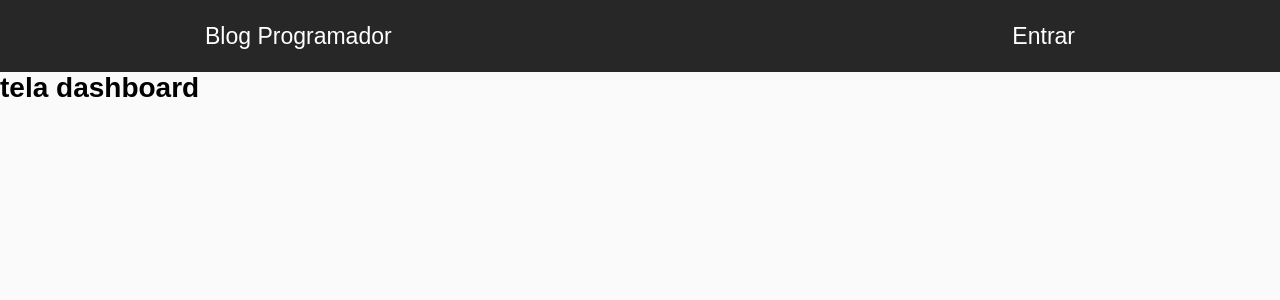
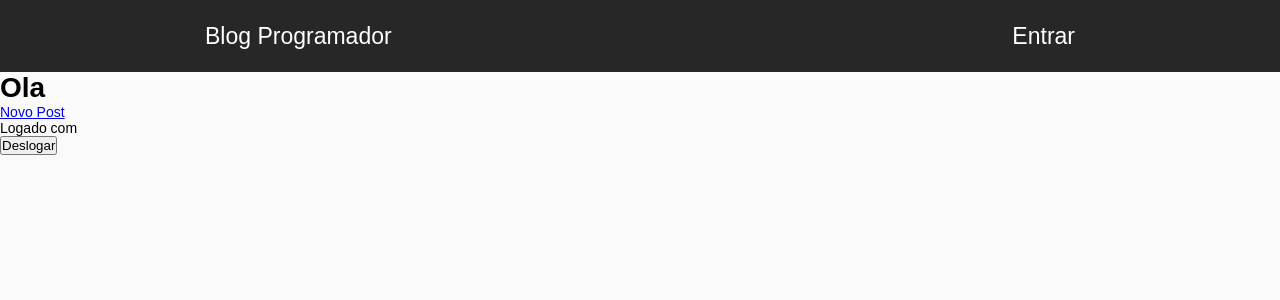
Before and after one commit to felipe1000cardozo/FirebaseBlog, a React (Create React App) app: page /dashboard in a window 1280 px wide. Shown: the top 300 px of the page. Built offline with nearby package versions, Linux system fonts and the light colour scheme; no server answers; the database is empty; sample sign-in values are in the browser's storage.

Commit message:
Creating Dashboar system

```diff
--- a/src/components/Dashboard/index.jsx
+++ b/src/components/Dashboard/index.jsx
@@ -1,11 +1,39 @@
-import React from "react";
+import React, { useState, useEffect } from "react";
+import { Link, withRouter } from "react-router-dom";
+import firebase from "../../firebase";
 
-const Dashboard = () => {
+const Dashboard = props => {
+  const [nome, setNome] = useState(localStorage.userName);
+  const [userEmail, setUserEmail] = useState("");
+
+  function logout() {}
+
+  useEffect(() => {
+    async function getLoginStatus() {
+      if (!firebase.getCurrent()) {
+        props.history.replace("/login");
+        return null;
+      }
+
+      firebase.getUserName(info => {
+        localStorage.userName = info.val().nome;
+        setNome(localStorage.userName);
+      });
+    }
+
+    getLoginStatus();
+  }, []);
+
   return (
     <div>
-      <h1>tela dashboard</h1>
+      <div>
+        <h1>Ola {nome}</h1>
+        <Link to="/dashboard/new">Novo Post</Link>
+      </div>
+      <p>Logado com {userEmail}</p>
+      <button onClick={() => logout()}>Deslogar</button>
     </div>
   );
 };
 
-export default Dashboard;
+export default withRouter(Dashboard);
--- a/src/firebase.js
+++ b/src/firebase.js
@@ -48,6 +48,20 @@ class Firebase {
   getCurrent() {
     return app.auth().currentUser && app.auth().currentUser.email;
   }
+
+  async getUserName(callback) {
+    if (!app.auth().currentUser) {
+      return null;
+    }
+
+    const uid = app.auth().currentUser.uid;
+    await app
+      .database()
+      .ref("usuarios")
+      .child(uid)
+      .once("value")
+      .then(callback);
+  }
 }
 
 export default new Firebase();
```
